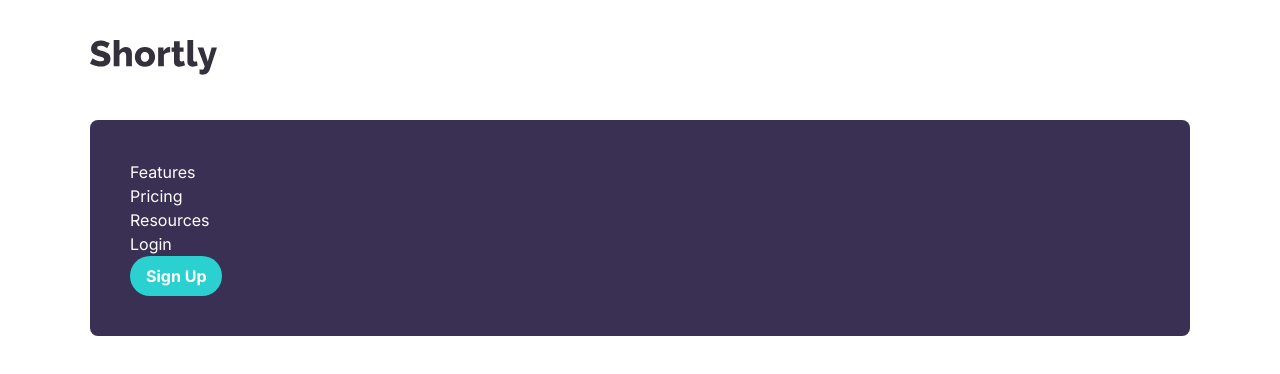
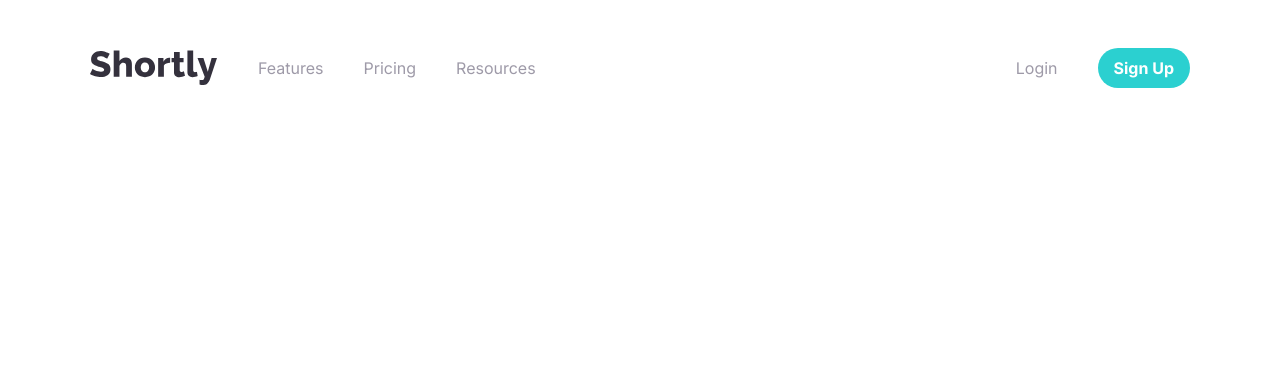
Before and after one commit to Sean-Bradbury/url-shortener, a Next.js app: page / in a window 1280 px wide. Shown: the top 374 px of the page. Built offline with nearby package versions, Linux system fonts and the light colour scheme.

Commit message:
header completed

```diff
--- a/src/app/components/Header/Header.tsx
+++ b/src/app/components/Header/Header.tsx
@@ -1,16 +1,35 @@
-import React from 'react'
+'use client'
+import React, {useState, useCallback, useEffect} from 'react'
 import Image from 'next/image'
 import Navigation from '../Navigation'
 import Icon from '../Icon'
 
 const Header = () => {
+  const [isMobile, setIsMobile] = useState<boolean>(false);
+  const [isOpen, setIsOpen] = useState<boolean>(false);
+
+  const handleResize = useCallback(() => {
+      if (window.innerWidth < 768) {
+          setIsMobile(true);
+      } else {
+          setIsMobile(false);
+          setIsOpen(false);
+      }
+  }, []);
+
+  useEffect(() => {
+      window.addEventListener('resize', handleResize);
+      handleResize();
+      return () => window.removeEventListener('resize', handleResize);
+  }, [handleResize]);
+
   return (
     <div className='flex relative w-11/12'>
         <Image src='/img/svg/logo.svg' alt='logo' width={128} height={77} />
-        <Navigation />
-        <div className='absolute right-0 top-0 lg:hidden'>
+        <Navigation isMobile={isMobile} isOpen={isOpen} />
+        <button className='absolute right-0 top-0 md:hidden' onClick={() => setIsOpen(p => !p)}>
             <Icon type='hamburger' />
-        </div>
+        </button>
     </div>
   )
 }
--- a/src/app/components/Navigation/Navigation.tsx
+++ b/src/app/components/Navigation/Navigation.tsx
@@ -1,18 +1,18 @@
-import React from 'react'
-
-interface Props {
-   isMobile?: boolean,
-   isOpen?: boolean
+'use client'
+import Icon from '../Icon'
+interface NavigationProps {
+  isMobile: boolean,
+  isOpen: boolean
 }
 
-const Navigation = ({isMobile = true, isOpen = true}: Props) => {
+const Navigation = ({isMobile, isOpen}: NavigationProps) => {
   return (
-    <div className={`nav ${!isMobile  ? 'lg:flex lg:flex-row gap-10 ml-10 flex-grow' : null } ${isMobile && isOpen ? 'mobile flex-col bg-purple p-10 rounded-lg absolute w-full top-20' : isMobile && !isOpen ? 'hidden' : 'flex'}`}>
-        <div className="nav-link">Features</div>
-        <div className="nav-link">Pricing</div>
-        <div className="nav-link">Resources</div>
-        <div className="nav-link justify-self-center ml-auto">Login</div>
-        <div className="nav-link"><button className={`primary-btn ${isMobile ? 'w-100' : null}`}>Sign Up</button></div>
+    <div className={`nav ${!isMobile ? 'lg:flex lg:flex-row gap-10 ml-10 flex-grow' : null } ${isMobile && isOpen ? 'mobile flex-col bg-purple p-10 rounded-lg absolute w-full top-20 animate-fadeIn' : isMobile && !isOpen ? 'hidden' : 'flex'}`}>
+        <div className="nav-link my-2">Features</div>
+        <div className="nav-link my-2">Pricing</div>
+        <div className="nav-link my-2">Resources</div>
+        <div className="nav-link justify-self-center ml-auto my-2">Login</div>
+        <div className="nav-link my-2"><button className={`primary-btn ${isMobile ? 'w-100' : null}`}>Sign Up</button></div>
     </div>
   )
 }
--- a/src/app/layout.tsx
+++ b/src/app/layout.tsx
@@ -16,7 +16,9 @@
 }) {
   return (
     <html lang="en">
-      <body className={inter.className}>{children}</body>
+      <body className={inter.className}>
+          {children}
+      </body>
     </html>
   )
 }
--- a/tailwind.config.ts
+++ b/tailwind.config.ts
@@ -21,6 +21,20 @@
         'black-background': '#232127',
         'black-text': '#34313D',
       },
+      keyframes: {
+        fadeIn: {
+          '0%': { opacity: '0' },
+          '100%': { opacity: '1' },
+        },
+        fadeOut: {
+          '0%': { opacity: '1' },
+          '100%': { opacity: '0' },
+        },
+      },
+      animation: {
+        'fadeIn': 'fadeIn 300ms linear forwards',
+        'fadeOut': 'fadeOut 300ms linear forwards',
+      },
     },
   },
   plugins: [],
```
